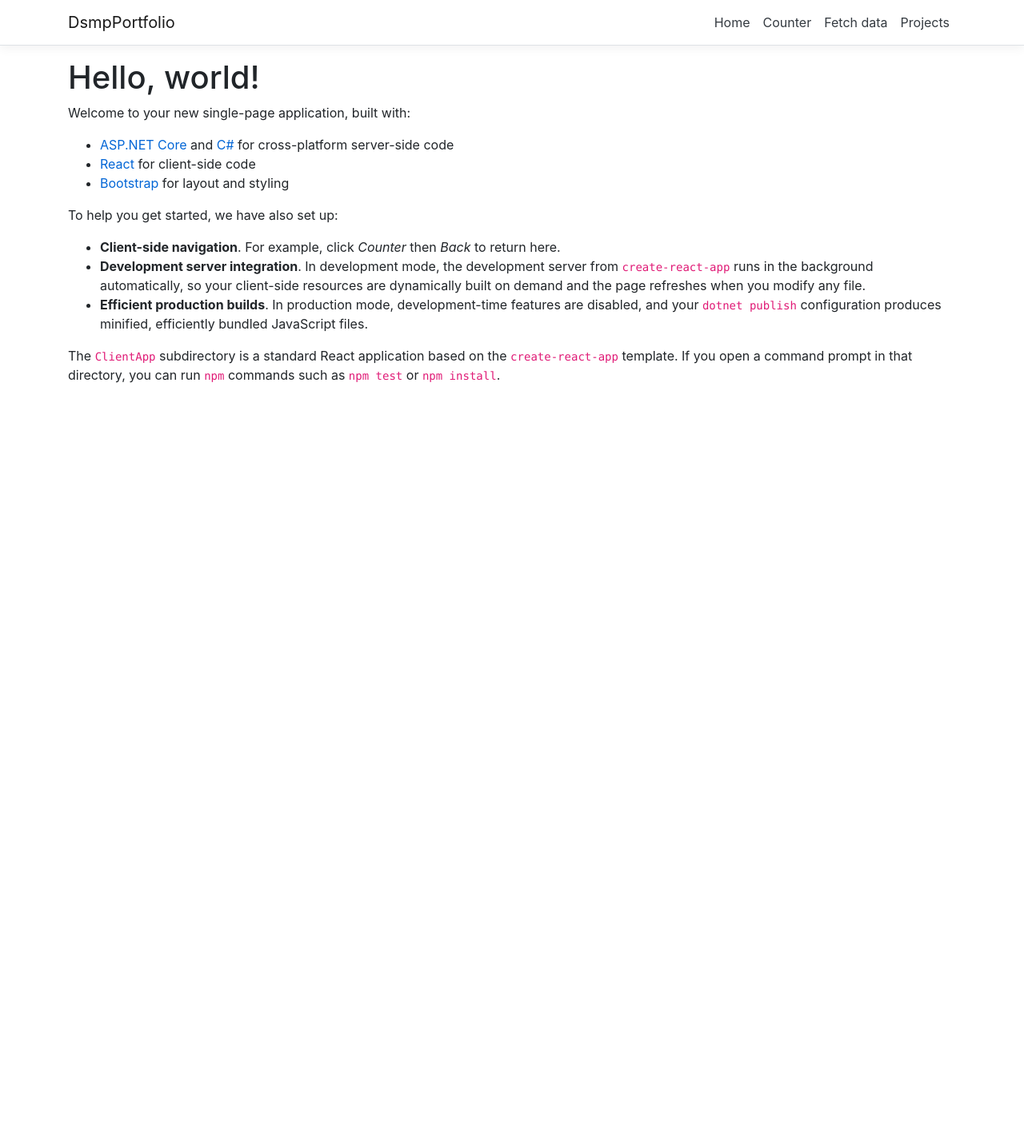
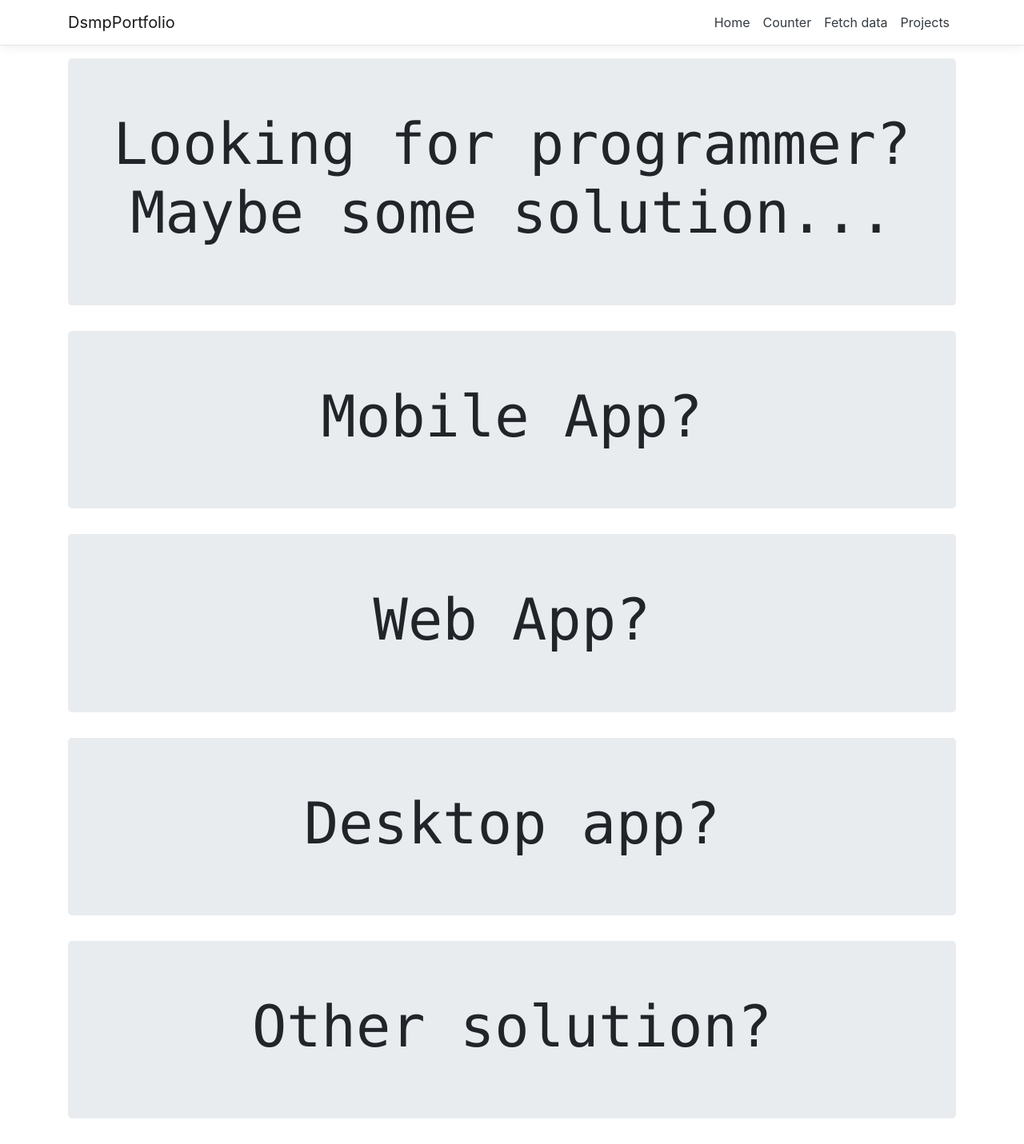
Before and after one commit to DSMP/Portfolio, a React (Create React App) app in the folder DsmpPortfolio/ClientApp/: page / in a window 1280 px wide. Shown: the whole page at 80% size. Before the commit the page ends 800 px from the top, so only its background shows below. Built offline with nearby package versions, Linux system fonts and the light colour scheme.

Commit message:
add: my home page

```diff
--- a/DsmpPortfolio/ClientApp/src/components/Home.js
+++ b/DsmpPortfolio/ClientApp/src/components/Home.js
@@ -4,23 +4,35 @@ export class Home extends Component {
   static displayName = Home.name;
 
   render () {
-    return (
-      <div>
-        <h1>Hello, world!</h1>
-        <p>Welcome to your new single-page application, built with:</p>
-        <ul>
-          <li><a href='https://get.asp.net/'>ASP.NET Core</a> and <a href='https://msdn.microsoft.com/en-us/library/67ef8sbd.aspx'>C#</a> for cross-platform server-side code</li>
-          <li><a href='https://facebook.github.io/react/'>React</a> for client-side code</li>
-          <li><a href='http://getbootstrap.com/'>Bootstrap</a> for layout and styling</li>
-        </ul>
-        <p>To help you get started, we have also set up:</p>
-        <ul>
-          <li><strong>Client-side navigation</strong>. For example, click <em>Counter</em> then <em>Back</em> to return here.</li>
-          <li><strong>Development server integration</strong>. In development mode, the development server from <code>create-react-app</code> runs in the background automatically, so your client-side resources are dynamically built on demand and the page refreshes when you modify any file.</li>
-          <li><strong>Efficient production builds</strong>. In production mode, development-time features are disabled, and your <code>dotnet publish</code> configuration produces minified, efficiently bundled JavaScript files.</li>
-        </ul>
-        <p>The <code>ClientApp</code> subdirectory is a standard React application based on the <code>create-react-app</code> template. If you open a command prompt in that directory, you can run <code>npm</code> commands such as <code>npm test</code> or <code>npm install</code>.</p>
-      </div>
+      return (
+          <div>
+              <div class="jumbotron">
+                  <h1 class="display-3 text-monospace text-center">
+                      Looking for programmer?<br />
+                      Maybe some solution...
+              </h1>
+              </div>
+              <div class="jumbotron">
+                  <h1 class="display-3 text-monospace text-center">
+                      Mobile App?
+              </h1>
+              </div>
+              <div class="jumbotron">
+                  <h1 class="display-3 text-monospace text-center">
+                      Web App?
+              </h1>
+              </div>
+              <div class="jumbotron">
+                  <h1 class="display-3 text-monospace text-center">
+                      Desktop app?
+              </h1>
+              </div>
+              <div class="jumbotron">
+                  <h1 class="display-3 text-monospace text-center">
+                      Other solution?
+              </h1>
+              </div>
+          </div>
     );
   }
 }
```
